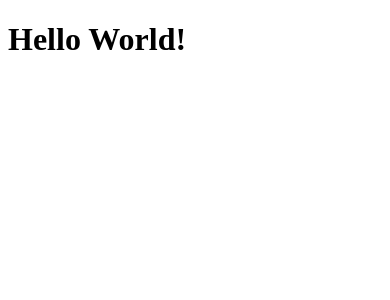
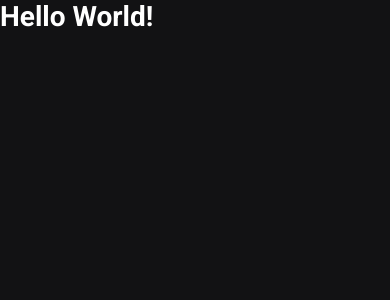
Before and after one commit to IgoCarvalho/ignews, a Next.js app: page / in a window 390 px wide. Shown: the top 300 px of the page. Built offline with nearby package versions, Linux system fonts and the light colour scheme.

Commit message:
feat: add sass and global styles

```diff
--- a/package.json
+++ b/package.json
@@ -29,11 +29,7 @@
     "eslint-plugin-prettier": "^4.2.1",
     "husky": "^8.0.3",
     "prettier": "^2.8.3",
+    "sass": "^1.58.0",
     "typescript": "4.9.5"
-  },
-  "config": {
-    "commitizen": {
-      "path": "./node_modules/cz-conventional-changelog"
-    }
   }
 }
--- a/src/pages/_app.tsx
+++ b/src/pages/_app.tsx
@@ -1,5 +1,27 @@
+import Head from 'next/head';
 import type { AppProps } from 'next/app';
 
+import { Roboto } from '@next/font/google';
+const roboto = Roboto({ subsets: ['latin'], weight: ['400', '700', '900'] });
+
+import '@/styles/global.scss';
+
 export default function App({ Component, pageProps }: AppProps) {
-  return <Component {...pageProps} />;
+  return (
+    <>
+      <Head>
+        <style>
+          {`
+            html {
+              font-family: ${roboto.style.fontFamily};
+            }
+          `}
+        </style>
+
+        <title>ignews</title>
+      </Head>
+
+      <Component {...pageProps} />
+    </>
+  );
 }
--- /dev/null
+++ b/src/styles/global.scss
@@ -0,0 +1,50 @@
+* {
+  margin: 0;
+  padding: 0;
+  box-sizing: border-box;
+}
+
+:root {
+  --white: #FFFFFF;
+
+  --gray-100: #E1E1E6;
+  --gray-300: #A8A8B3;
+  --gray-900: #121214;
+
+  --cyan-500: #61DAFB;
+  --yellow-500: #EBA417;
+}
+
+@media screen and (max-width: 1080px) {
+  html {
+    font-size: 93.75%;
+  }
+}
+
+@media screen and (max-width: 720px) {
+  html {
+    font-size: 87.5%;
+  }
+}
+
+body {
+  background-color: var(--gray-900);
+  color: var(--white);
+
+  -webkit-font-smoothing: antialiased;
+}
+
+body, input, textarea, select, button {
+  font-weight: 400;
+  font-size: 1rem;
+  font-family: inherit;
+}
+
+button {
+  cursor: pointer;
+}
+
+a {
+  color: inherit;
+  text-decoration: none;
+}
```
Also changed, not shown: 1 other file (tests, documents, lock files or other folders).
